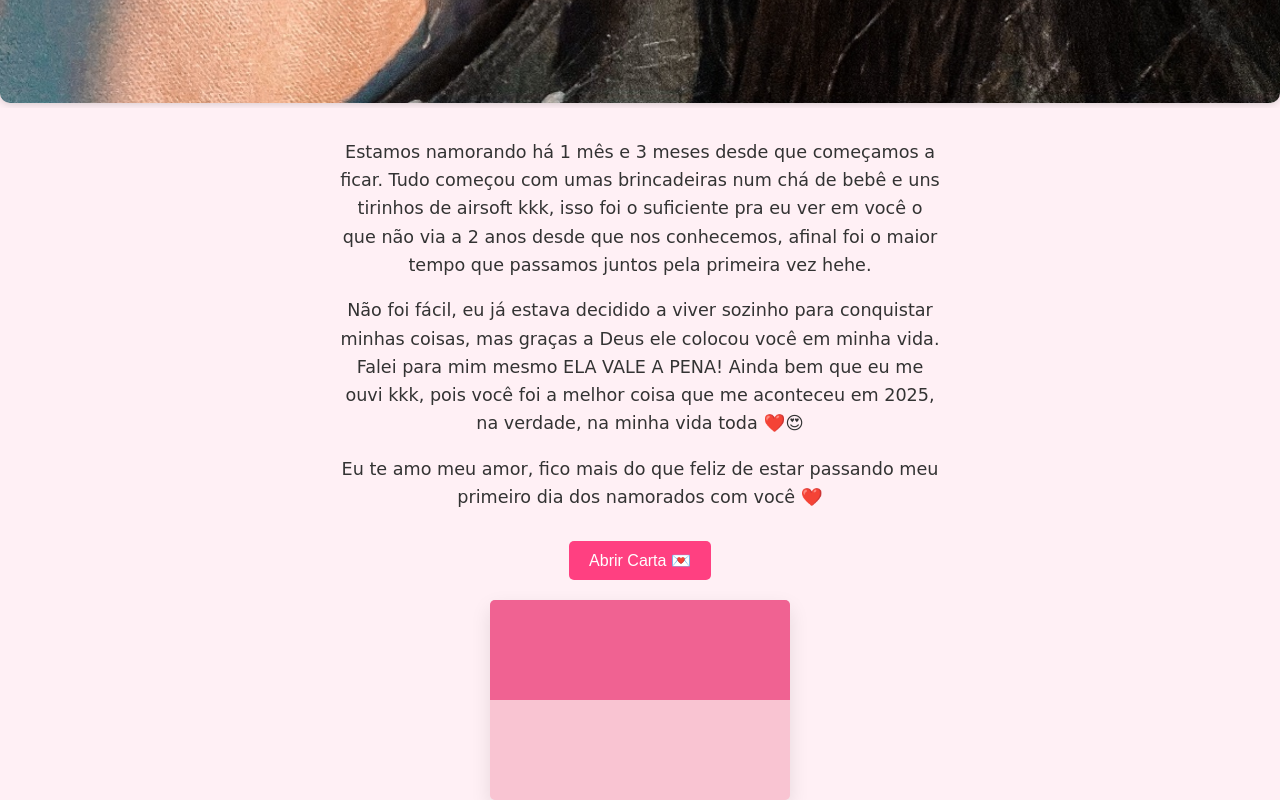
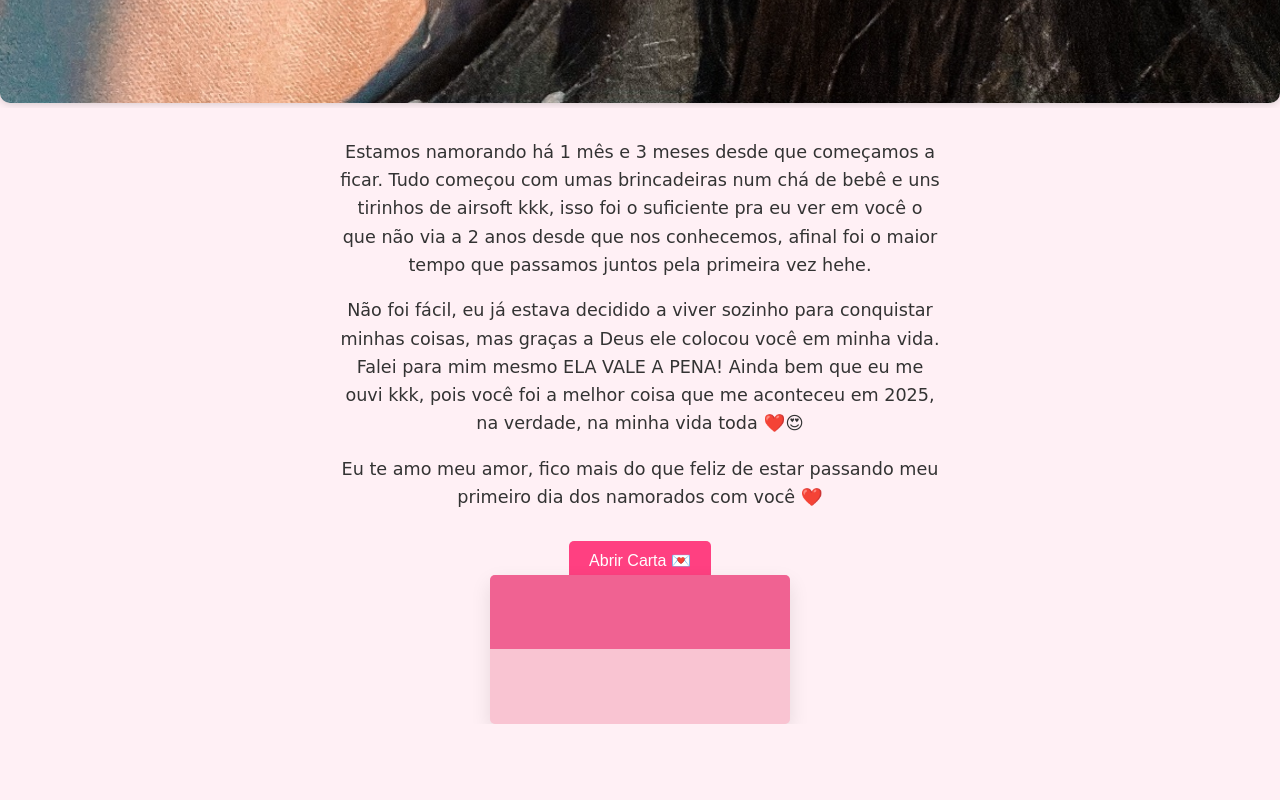
Before and after one commit to tomiojk/para-voce-meu-amor, a plain HTML site: page index.html in a window 1280 px wide. Shown: the part 1868-2668 px from the top of the page. After the commit the page ends 2592 px from the top, so only its background shows below. Drawn offline with Linux system fonts and the light colour scheme; a web font is replaced by a local one.

Commit message:
Atualizar o index.html

```diff
--- a/index.html
+++ b/index.html
@@ -95,6 +95,7 @@
       flex-direction: column;
       align-items: center;
       justify-content: center;
+      height: 100px;
       margin: 0;
     }
     button {
@@ -110,7 +111,7 @@
 
     .envelope {
       width: 300px;
-      min-height: 200px;
+      height: 200px;
       position: relative;
       background: #f9c4d2;
       transform-style: preserve-3d;
```
